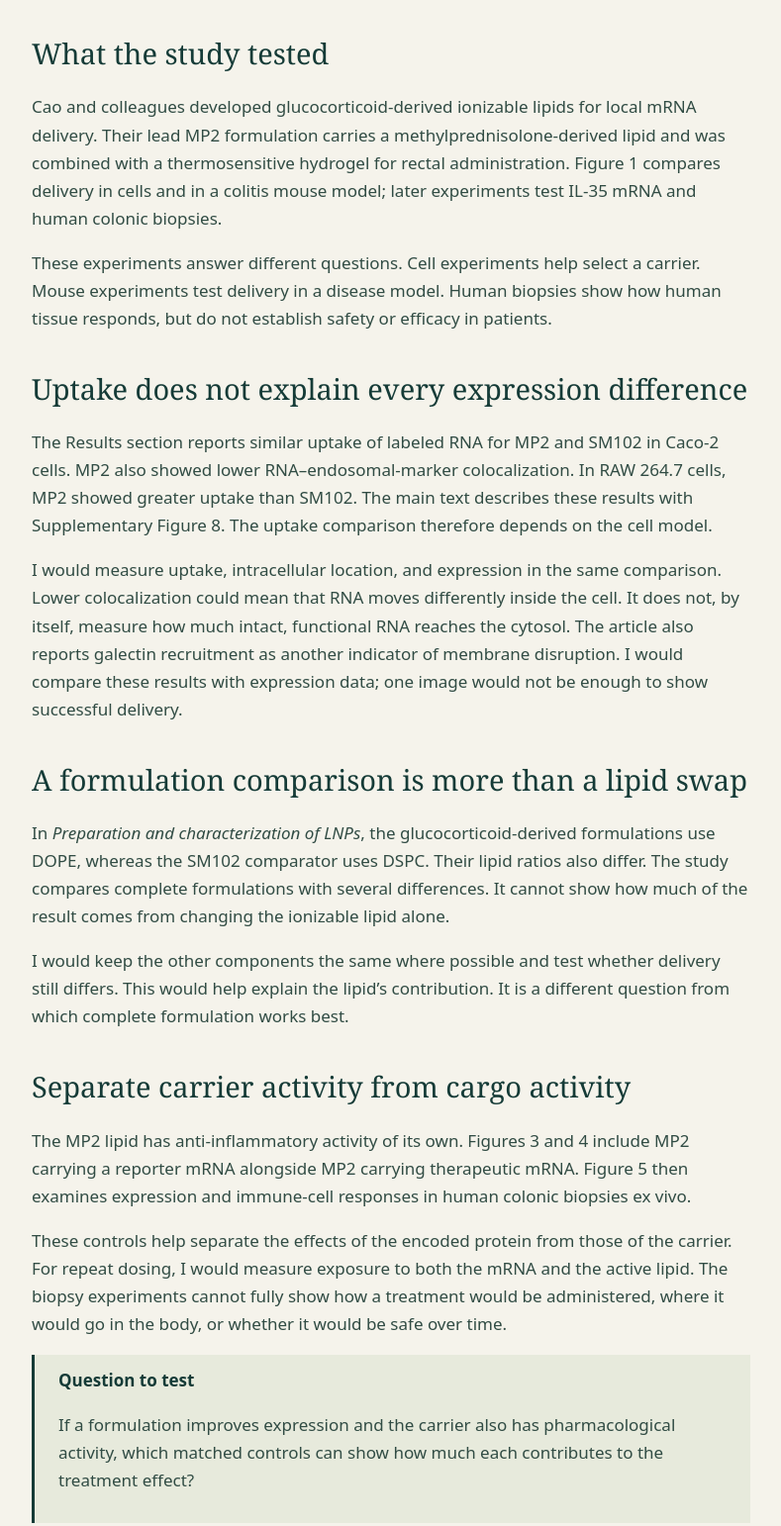
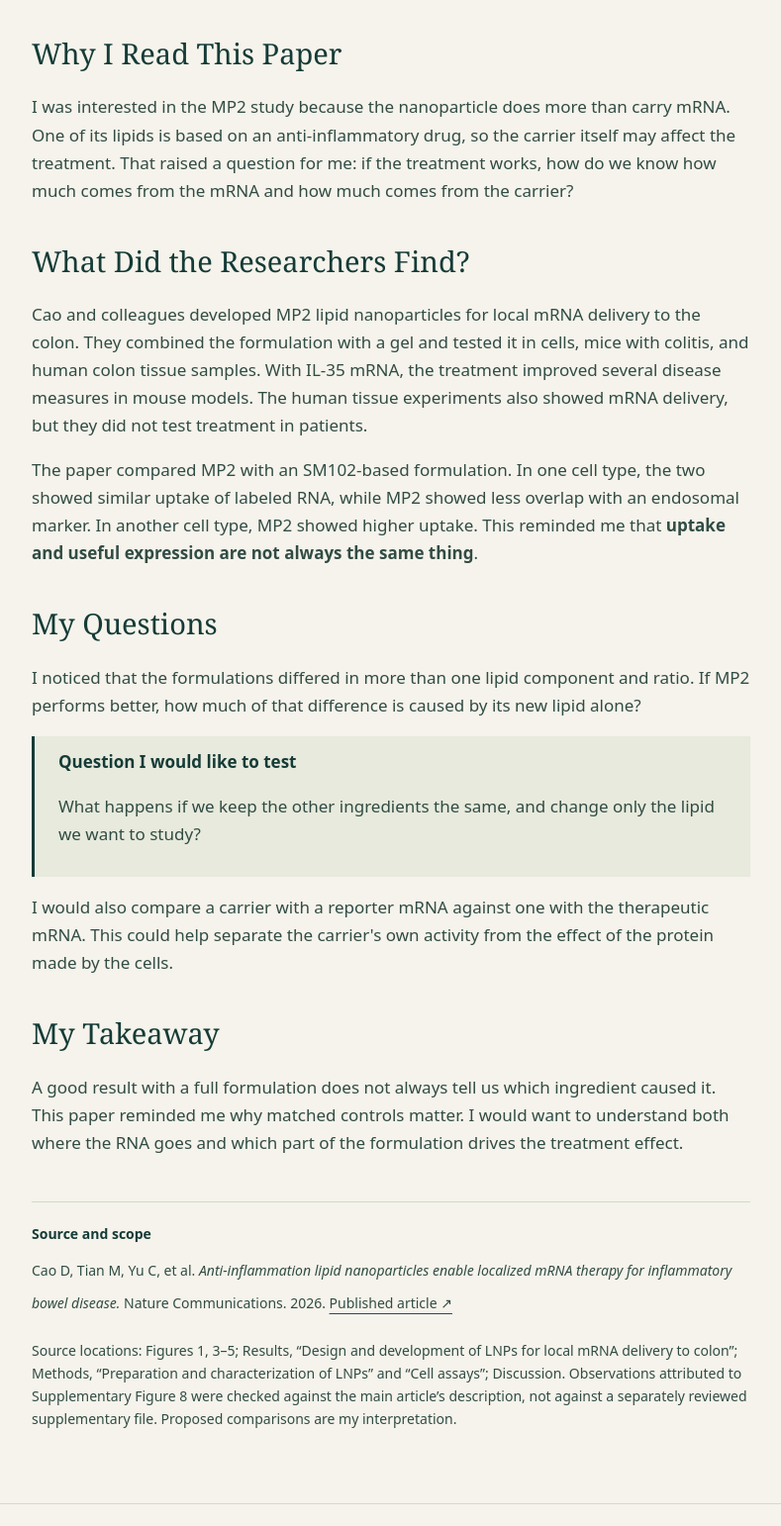
Before and after one commit to AmandaNWC/AmandaNWC.github.io, a plain HTML site: page mp2.html in a window 1280 px wide. Shown: the part 586-2128 px from the top of the page at 99% size, without its empty margins (245-1034 px from the left). Drawn offline with Linux system fonts and the light colour scheme.

Commit message:
Simplify and align research note voice: mp2.html

```diff
--- a/mp2.html
+++ b/mp2.html
@@ -4,19 +4,17 @@
 <p class="meta">Nai-Wen Chi · October 2026 · Literature reading note</p>
 <p class="scope-notice">Selected findings from the article’s results and methods, followed by my interpretation and research questions.</p>
 <p>The MP2 study made me ask how much of the treatment effect comes from better mRNA delivery and how much comes from the carrier itself. I would want measurements and controls that separate these effects.</p>
-<h2>What the study tested</h2>
-<p>Cao and colleagues developed glucocorticoid-derived ionizable lipids for local mRNA delivery. Their lead MP2 formulation carries a methylprednisolone-derived lipid and was combined with a thermosensitive hydrogel for rectal administration. Figure 1 compares delivery in cells and in a colitis mouse model; later experiments test IL-35 mRNA and human colonic biopsies.</p>
-<p>These experiments answer different questions. Cell experiments help select a carrier. Mouse experiments test delivery in a disease model. Human biopsies show how human tissue responds, but do not establish safety or efficacy in patients.</p>
-<h2>Uptake does not explain every expression difference</h2>
-<p>The Results section reports similar uptake of labeled RNA for MP2 and SM102 in Caco-2 cells. MP2 also showed lower RNA–endosomal-marker colocalization. In RAW 264.7 cells, MP2 showed greater uptake than SM102. The main text describes these results with Supplementary Figure 8. The uptake comparison therefore depends on the cell model.</p>
-<p>I would measure uptake, intracellular location, and expression in the same comparison. Lower colocalization could mean that RNA moves differently inside the cell. It does not, by itself, measure how much intact, functional RNA reaches the cytosol. The article also reports galectin recruitment as another indicator of membrane disruption. I would compare these results with expression data; one image would not be enough to show successful delivery.</p>
-<h2>A formulation comparison is more than a lipid swap</h2>
-<p>In <em>Preparation and characterization of LNPs</em>, the glucocorticoid-derived formulations use DOPE, whereas the SM102 comparator uses DSPC. Their lipid ratios also differ. The study compares complete formulations with several differences. It cannot show how much of the result comes from changing the ionizable lipid alone.</p>
-<p>I would keep the other components the same where possible and test whether delivery still differs. This would help explain the lipid’s contribution. It is a different question from which complete formulation works best.</p>
-<h2>Separate carrier activity from cargo activity</h2>
-<p>The MP2 lipid has anti-inflammatory activity of its own. Figures 3 and 4 include MP2 carrying a reporter mRNA alongside MP2 carrying therapeutic mRNA. Figure 5 then examines expression and immune-cell responses in human colonic biopsies ex vivo.</p>
-<p>These controls help separate the effects of the encoded protein from those of the carrier. For repeat dosing, I would measure exposure to both the mRNA and the active lipid. The biopsy experiments cannot fully show how a treatment would be administered, where it would go in the body, or whether it would be safe over time.</p>
-<div class="question"><strong>Question to test</strong><p>If a formulation improves expression and the carrier also has pharmacological activity, which matched controls can show how much each contributes to the treatment effect?</p></div>
-<p>This complements the <a href="cd7.html" target="_blank" rel="noopener noreferrer">CD7 receptor note</a>: receptor choice affects entry, while the formulation and where the cargo goes inside the cell affect what happens next.</p>
+
+<h2>Why I Read This Paper</h2>
+<p>I was interested in the MP2 study because the nanoparticle does more than carry mRNA. One of its lipids is based on an anti-inflammatory drug, so the carrier itself may affect the treatment. That raised a question for me: if the treatment works, how do we know how much comes from the mRNA and how much comes from the carrier?</p>
+<h2>What Did the Researchers Find?</h2>
+<p>Cao and colleagues developed MP2 lipid nanoparticles for local mRNA delivery to the colon. They combined the formulation with a gel and tested it in cells, mice with colitis, and human colon tissue samples. With IL-35 mRNA, the treatment improved several disease measures in mouse models. The human tissue experiments also showed mRNA delivery, but they did not test treatment in patients.</p>
+<p>The paper compared MP2 with an SM102-based formulation. In one cell type, the two showed similar uptake of labeled RNA, while MP2 showed less overlap with an endosomal marker. In another cell type, MP2 showed higher uptake. This reminded me that <strong>uptake and useful expression are not always the same thing</strong>.</p>
+<h2>My Questions</h2>
+<p>I noticed that the formulations differed in more than one lipid component and ratio. If MP2 performs better, how much of that difference is caused by its new lipid alone?</p>
+<div class="question"><strong>Question I would like to test</strong><p>What happens if we keep the other ingredients the same, and change only the lipid we want to study?</p></div>
+<p>I would also compare a carrier with a reporter mRNA against one with the therapeutic mRNA. This could help separate the carrier's own activity from the effect of the protein made by the cells.</p>
+<h2>My Takeaway</h2>
+<p>A good result with a full formulation does not always tell us which ingredient caused it. This paper reminded me why matched controls matter. I would want to understand both where the RNA goes and which part of the formulation drives the treatment effect.</p>
 <div class="source"><strong>Source and scope</strong><p>Cao D, Tian M, Yu C, et al. <em>Anti-inflammation lipid nanoparticles enable localized mRNA therapy for inflammatory bowel disease.</em> Nature Communications. 2026. <a href="https://doi.org/10.1038/s41467-026-78302-5" target="_blank" rel="noopener noreferrer">Published article ↗</a></p><p>Source locations: Figures 1, 3–5; Results, “Design and development of LNPs for local mRNA delivery to colon”; Methods, “Preparation and characterization of LNPs” and “Cell assays”; Discussion. Observations attributed to Supplementary Figure 8 were checked against the main article’s description, not against a separately reviewed supplementary file. Proposed comparisons are my interpretation.</p></div>
 </main><footer><a href="index.html#notes" target="_blank" rel="noopener noreferrer">Back to research notes</a><span>Literature reading note</span></footer></body></html>
```
